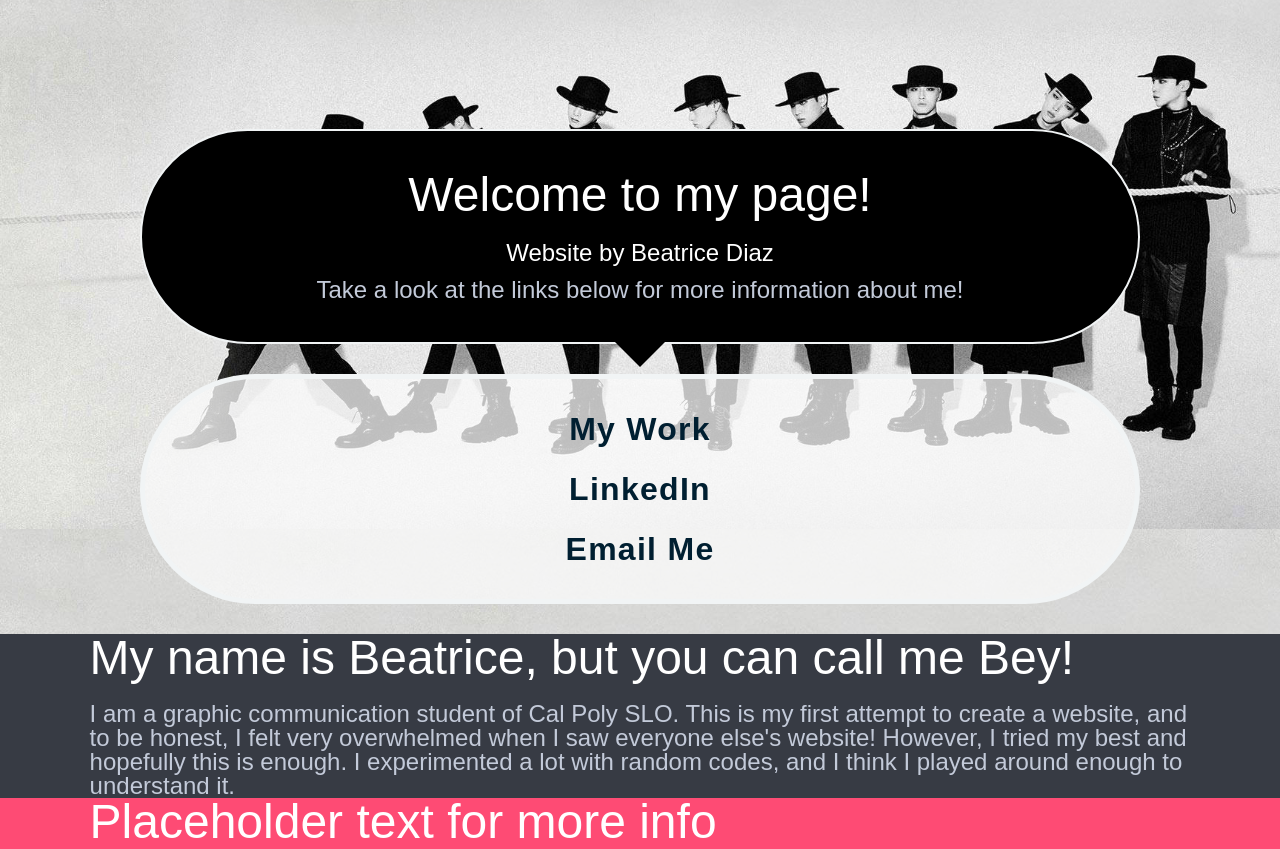
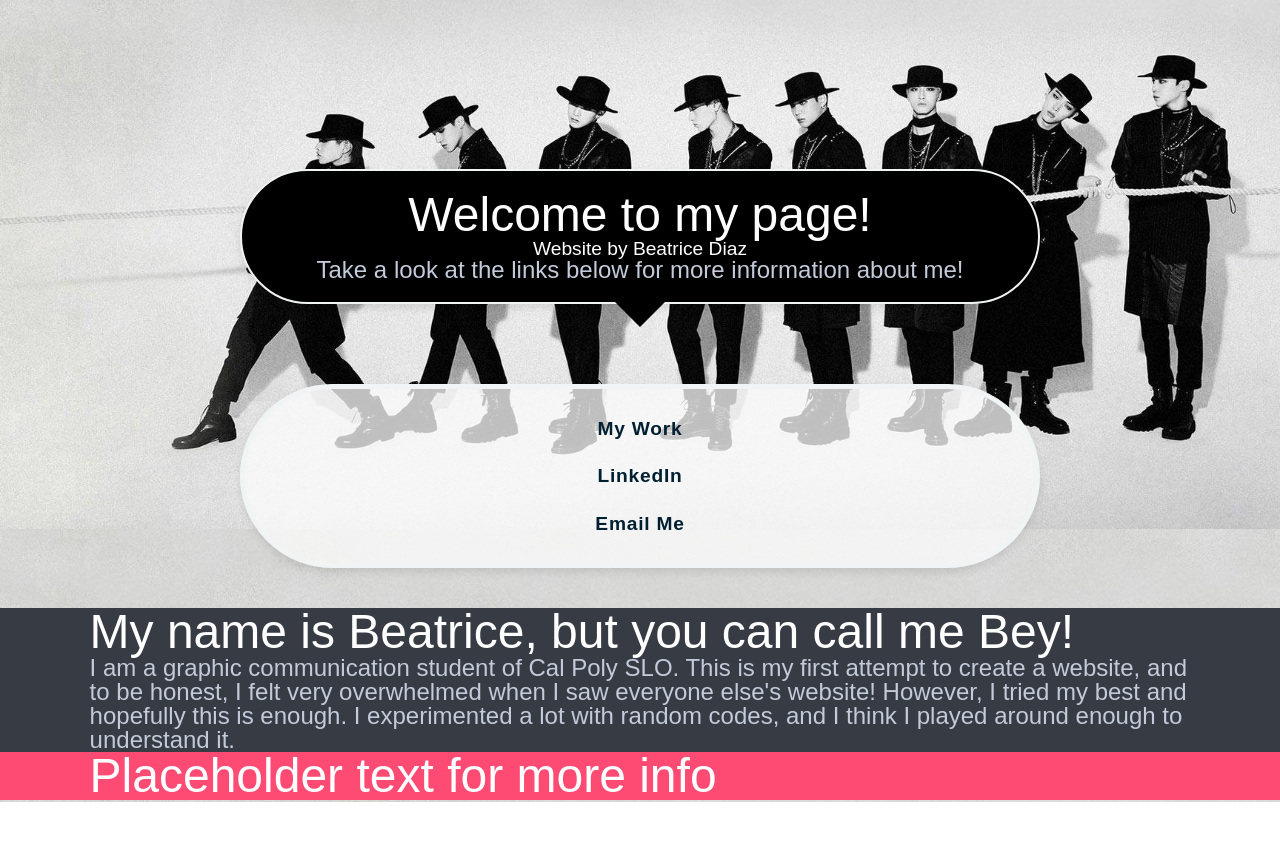
Before and after one commit to beatricediaz/mycontactpage, a plain HTML site: page index.html in a window 1280 px wide. Shown: the part 271-1120 px from the top of the page. After the commit the page ends 1073 px from the top, so only its background shows below. Drawn offline with Linux system fonts and the light colour scheme; a web font is replaced by a local one.

Commit message:
styles-contact.css

```diff
--- a/styles-contact.css
+++ b/styles-contact.css
@@ -109,9 +109,14 @@ html, body {
 }
 
 .center {
-    width: 1000px;
-    padding: 40px;
-    margin: auto;
+  max-width: 800px; /* Set a max-width that is appropriate for your design */
+  width: 90%; /* Use a percentage width for smaller screens */
+  margin: 40px auto; /* Center it with automatic margins and add some space above and below */
+  padding: 20px; /* Fixed padding */
+  background: rgba(252, 252, 252, 0.75); /* Semi-transparent white background */
+  border-radius: 20px; /* Rounded corners */
+  box-shadow: 0 4px 8px rgba(0, 0, 0, 0.1); /* Optional: Adds a subtle shadow for depth */
+  transition: all 0.3s ease; /* Smooth transition for any changes */
     background: black;
     position: relative;
     text-align: center;
@@ -152,8 +157,8 @@ h1 {
     font-family: "adobe-handwriting-ernie", sans-serif;
 	font-weight: 400;
 	font-style: normal;
-    font-size: 2em;
-    margin: 0px auto 20px auto;
+    font-size: 2vw;
+    margin: auto auto auto auto;
     color: white;
 }
 
@@ -161,33 +166,33 @@ h2 {
     font-family: "adobe-handwriting-frank", sans-serif;
 	font-weight: 400;
 	font-style: normal;
-    font-size: 1.5em;
-    line-height: 1.2;
+    font-size: 1.5vw;
+    line-height: 1.0;
     color: white;
-    margin: 0px auto 10px auto;
+    margin: auto auto auto auto;
 }
 
 p {
     font-family: "bilo", sans-serif;
-    font-weight: 700;    font-size: 1.2em;
+    font-weight: 700;
+    font-size: 1.2vw;
     line-height: 1.0;
     color: white;
 }
 
 /* nagivation bar styles */
 .menu {
-	width: 1000px;
-    padding: 20px;
-    margin: 50vh auto 0;
-	margin-top: 30px;
-	margin-bottom: 30px;
-    background: rgba(252, 252, 252, 0.75); /* Using opacity of 75% for the background color */
+  max-width: 800px; /* Set a max-width that you feel is appropriate for larger screens */
+  width: 90%; /* Use a percentage width for smaller screens */
+  margin: 40px auto; /* Center it with automatic margins and add some space above and below */
+  padding: 1em; /* Use em units for padding so it scales with the font size */
+  background: rgba(252, 252, 252, 0.75);
   position: relative;
   text-align: center;
-    animation: fadeIn 5s; /* Fade in code */
   border: 5px solid rgb(241, 244, 245);
-	border-radius: 20ex
-
+  border-radius: 20ex;
+  box-shadow: 0 4px 8px rgba(0, 0, 0, 0.1); /* Optional: Adds a subtle shadow for depth */
+  transition: all 0.3s ease; /* Smooth transition for any changes */
   }
 
 
@@ -196,15 +201,17 @@ p {
     display: inline-block;
     color: #001f31;
     text-decoration: none;
-	position: relative;
     padding: 14px 0;
+    font-size: 1em; /* Use em units to scale with the window size */
+    transition: color 0.3s ease; /* Smooth transition for hover effects */
 	font-family: "adobe-handwriting-tiffany", sans-serif;
 	font-weight: 600;
 	font-style: normal;
-	font-size: 2em;
+	font-size: 1.2em;
 	line-height: 1;
 	letter-spacing: 0.040em;
   }
+
 
   .menu__link svg {
 	fill: none;
@@ -322,33 +329,5 @@ p {
 	font-weight: 500;
 	text-decoration: none;
 
-/* Infinity symbol styles */
-.infinity {
-	position: relative;
-	width: 106px;
-	height: 50px;
-	margin: 0 auto; /* Center the infinity symbol */
-	box-sizing: content-box;
-  }
-
-  .infinity::before,
-  .infinity::after {
-	content: '';
-	box-sizing: content-box;
-	position: absolute;
-	top: 0;
-	left: 0;
-	width: 30px;
-	height: 30px;
-	border: 10px solid #32557f;
-	border-radius: 50px 50px 0 50px;
-	transform: rotate(-45deg);
-  }
-
-  .infinity::after {
-	left: auto;
-	right: 0;
-	border-radius: 50px 50px 50px 0;
-	transform: rotate(45deg);
   }
 /* ... */
```
Lines whose indentation alone changed are shown as unchanged.
